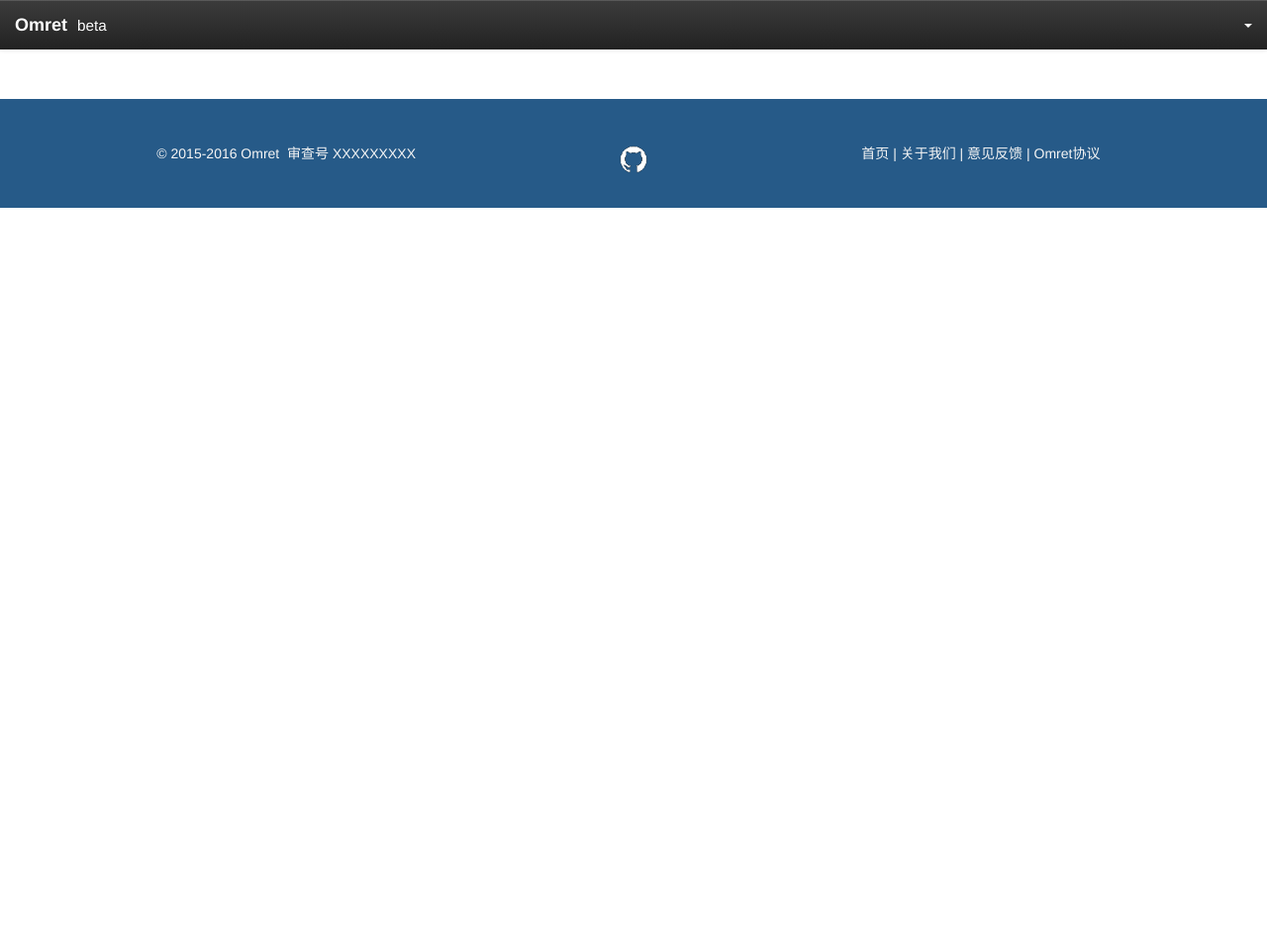
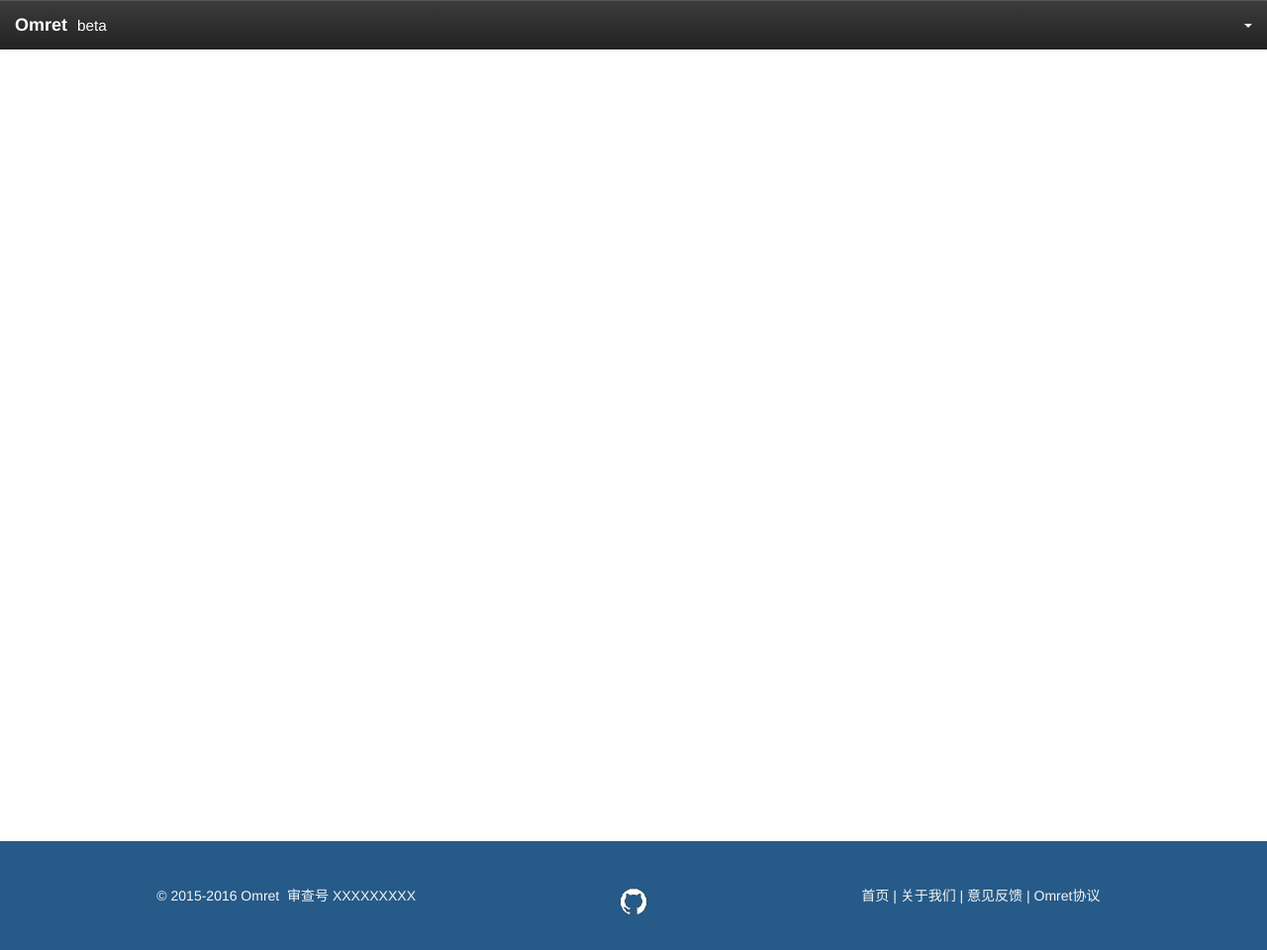
Before and after one commit to JunLeeTerry/omret, a Django app: template omret/1/omret/templates/omretuser/userbase.html in a window 1280 px wide. Shown: the whole page at 99% size. Before the commit the page ends 210 px from the top, so only its background shows below. Run offline with Django 3.2, Linux system fonts and the light colour scheme; the template is opened without the code that fills it, so the values that code supplies are empty; some libraries are stand-ins or nearby versions.

Commit message:
debug footer position

```diff
--- a/omret/1/omret/static/css/omretuser/userbase.css
+++ b/omret/1/omret/static/css/omretuser/userbase.css
@@ -1,66 +1,87 @@
 #nav_popupmenu #username {
-    color:#ffffff;
+    color: #ffffff;
 }
 
 .navbar-right {
-    margin:0 auto;
+    margin: 0 auto;
 }
 
-#nav_popupmenu{
-    line-height:50px;
+#nav_popupmenu {
+    line-height: 50px;
 }
 
-#username:hover{
-    text-decoration:none;
+#username:hover {
+    text-decoration: none;
 }
 
-#username{
-    text-decoration:none;
+#username {
+    text-decoration: none;
 }
 
-.container-fluid{
-    padding:0px;
+.container-fluid {
+    padding: 0px;
 }
 
-#omretnavbar{
-    border:0px;
-    padding:0px;
-    border-radius:0px;
-    margin-bottom:0px;
+#omretnavbar {
+    border: 0px;
+    padding: 0px;
+    border-radius: 0px;
+    margin-bottom: 0px;
 }
 
-.row{
-    margin:0px;
+.row {
+    margin: 0px;
 }
 
-#footer{
-    background-color:#265a88;
+#footer {
+    background-color: #265a88;
     height: 110px;
     margin-top: 50px;
-    padding-top:45px;
-    padding-bottom:45px;
+    padding-top: 45px;
+    padding-bottom: 45px;
     text-align: center;
+    width: 100%;
+
 }
 
-#footer-left{
-    padding-left:60px;
+.push{
+    height:110px;
+}
+
+#main-container {
+    min-height: 100%;
+    height: auto !important;
+    height: 100%;
+    /*IE6不识别min-height*/
+    position: relative;
+    margin: 0 auto -110px;
+}
+
+#footer-left {
+    padding-left: 60px;
     float: left;
 }
 
-#footer-right{
-    padding-right:60px;
-    float:right;
+#footer-right {
+    padding-right: 60px;
+    float: right;
 }
 
-#footer p{
+#footer p {
     color: #f5f5f5;
 }
 
-#footer a{
+#footer a {
     text-decoration: none;
-    color:#f5f5f5;
+    color: #f5f5f5;
 }
 
-#footer a:hover{
+#footer a:hover {
     text-decoration: underline;
 }
+
+html, body {
+    margin: 0;
+    padding: 0;
+    height: 100%;
+}
--- a/omret/1/omret/templates/omretnews/postarti.html
+++ b/omret/1/omret/templates/omretnews/postarti.html
@@ -17,8 +17,9 @@
              language:'zh_CN',
              plugins:'link image preview fullscreen insertdatetime emoticons textcolor',
              toolbar1:'undo redo | bold italic underline strikethrough | alignleft aligncenter alignright | \
-             styleselect | forecolor backcolor | cut copy paste | bullist numlist | removeformat',
-             toolbar2:'link image | preview fullscreen | insertdatetime emoticons',
+             styleselect | forecolor backcolor | cut copy paste | bullist numlist | removeformat link image | \
+             preview fullscreen',
+             //toolbar2:'link image | preview fullscreen | insertdatetime emoticons',
          });
     </script>
 {% endblock %}
--- a/omret/1/omret/templates/omretuser/userbase.html
+++ b/omret/1/omret/templates/omretuser/userbase.html
@@ -22,6 +22,7 @@
     </title>
 </head>
 <body>
+<div id="main-container">
     <div class="container-fluid">
         <div class="span12">
             <div id="omretnavbar" class="navbar navbar-inverse navbar-default">
@@ -34,7 +35,8 @@
                     </div>
                     <div class="navbar-right">
                         <div id="nav_popupmenu" class="dropdown">
-                        <a href="#" id="username" class="dropdown-toggle" data-toggle="dropdown" aria-haspopup="true"
+                            <a href="#" id="username" class="dropdown-toggle" data-toggle="dropdown"
+                               aria-haspopup="true"
                                aria-expanded="false">{{ username }}<span class="caret"></span></a>
                             <ul class="dropdown-menu">
                                 <li><a href="#">个人信息</a></li>
@@ -51,15 +53,19 @@
         {% block body %}{% endblock %}
     </div>
 
+</div>
+<div class="push">
+<!-- not put anything here -->
+</div>
 <div id="footer">
     <div class="row">
         <div id="footer-left" class="col-md-5 col-xs-5">
             <p>&copy; 2015-2016 Omret&nbsp;&nbsp;审查号 XXXXXXXXX</p>
         </div>
-        <img id="footer-logo"  src="/static/img/logo.png" width="32px" height="32px">
+        <img id="footer-logo" src="/static/img/logo.png" width="32px" height="32px">
 
         <div id="footer-right" class="col-md-5 col-xs-5">
-            <p><a href="#">首页</a> | <a href="#">关于我们</a> | <a href="#">意见反馈</a> | <a href="#">Omret协议</a></p>
+            <p><a href="/index/">首页</a> | <a href="#">关于我们</a> | <a href="#">意见反馈</a> | <a href="#">Omret协议</a></p>
         </div>
     </div>
 </div>
```
Lines whose indentation alone changed are shown as unchanged.
